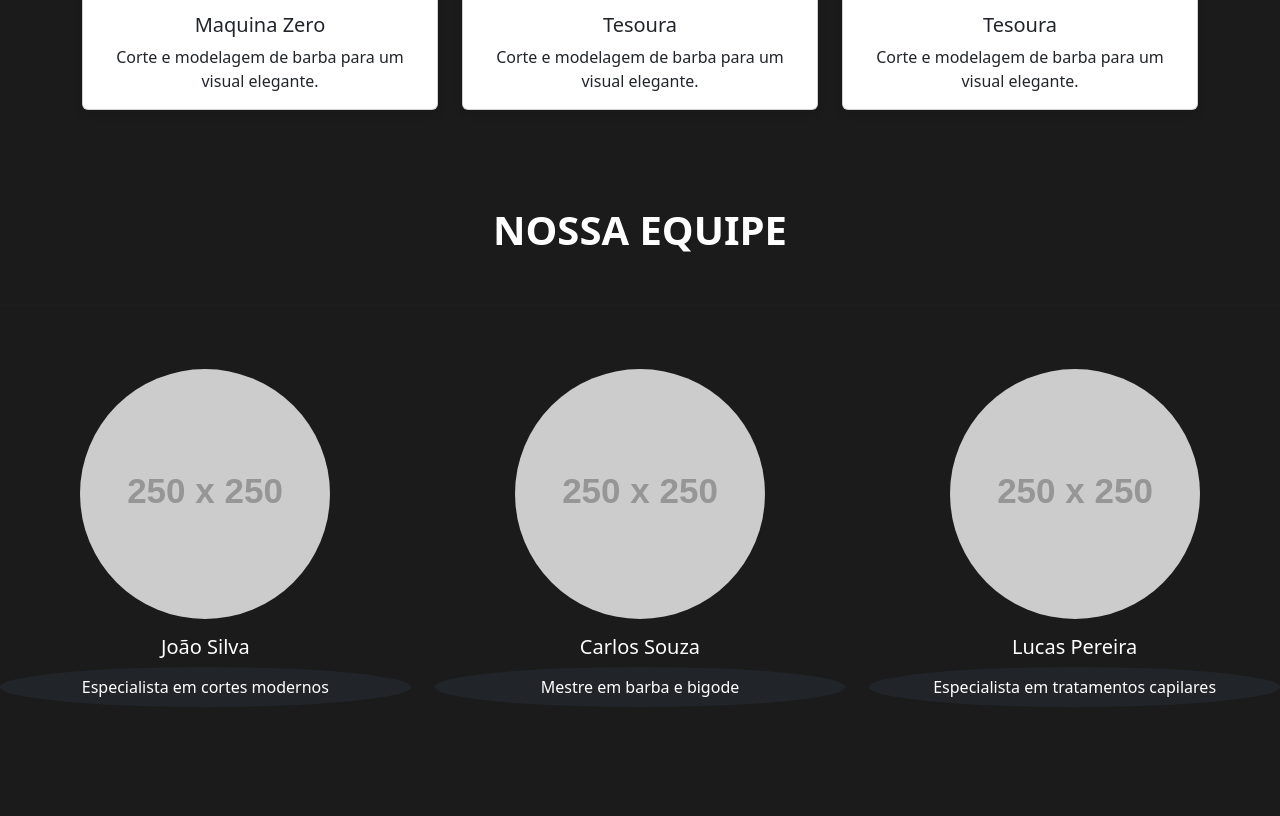
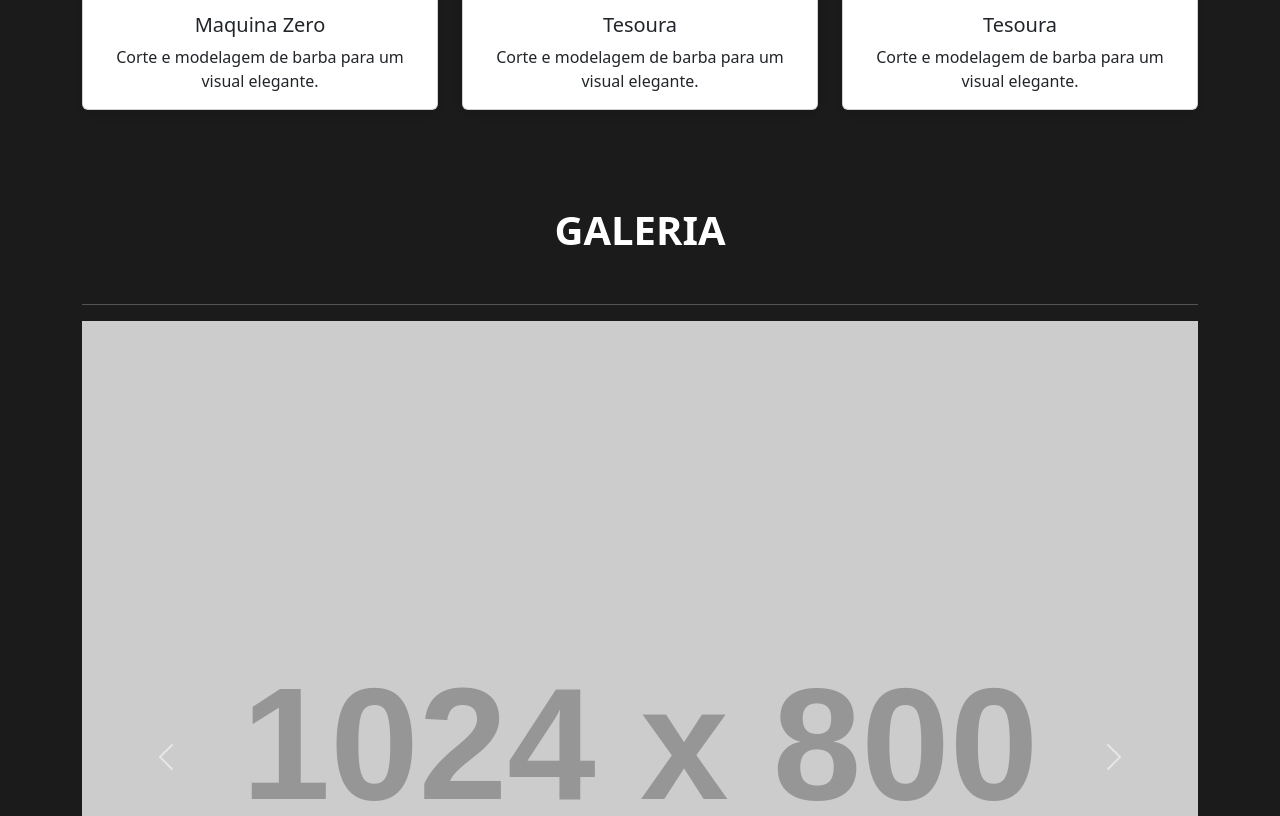
Before and after one commit to cassioestevao/barbearia, a plain HTML site: page index.html in a window 1280 px wide. Shown: the part 1756-2572 px from the top of the page. Drawn offline with nearby package versions, Linux system fonts and the light colour scheme; placeholder pictures from the web are drawn by us.

Commit message:
Dev: Remoção de section Equipe

```diff
--- a/index.html
+++ b/index.html
@@ -32,9 +32,6 @@
                     <ul class="navbar-nav ms-auto">
                         <li class="nav-item">
                             <a class="nav-link" href="#services">Serviços</a>
-                        </li>
-                        <li class="nav-item">
-                            <a class="nav-link" href="#team">Equipe</a>
                         </li>
                         <li class="nav-item">
                             <a class="nav-link" href="#gallery">Galeria</a>
@@ -123,31 +120,6 @@
                     </div>
                 </div>
             </div>
-        </div>
-    </section>
-
-    <!-- Equipe -->
-    <section id="team" class="team py-5">
-
-        <h2 class="section-title text-white" data-aos="fade-up">Nossa Equipe</h2>
-        <hr>
-        <div class="row text-center">
-            <div class="col-md-4 mt-5 animate__animated animate__fadeInLeft">
-                <img src="https://via.placeholder.com/250x250" class="img-fluid rounded-md" alt="Barbeiro 1">
-                <h5 class="mt-3 text-white">João Silva</h5>
-                <p class="bg-dark text-white p-2 rounded-circle">Especialista em cortes modernos</p>
-            </div>
-            <div class="col-md-4 mt-5 animate__animated animate__fadeInLeft">
-                <img src="https://via.placeholder.com/250x250" class="img-fluid rounded-circle" alt="Barbeiro 2">
-                <h5 class="mt-3 text-white">Carlos Souza</h5>
-                <p class="bg-dark text-white p-2 rounded-circle">Mestre em barba e bigode</p>
-            </div>
-            <div class="col-md-4 mt-5 animate__animated animate__fadeInLeft">
-                <img src="https://via.placeholder.com/250x250" class="img-fluid rounded-circle" alt="Barbeiro 3">
-                <h5 class="mt-3 text-white">Lucas Pereira</h5>
-                <p class="bg-dark text-white p-2 rounded-circle">Especialista em tratamentos capilares</p>
-            </div>
-        </div>
         </div>
     </section>
 
```
